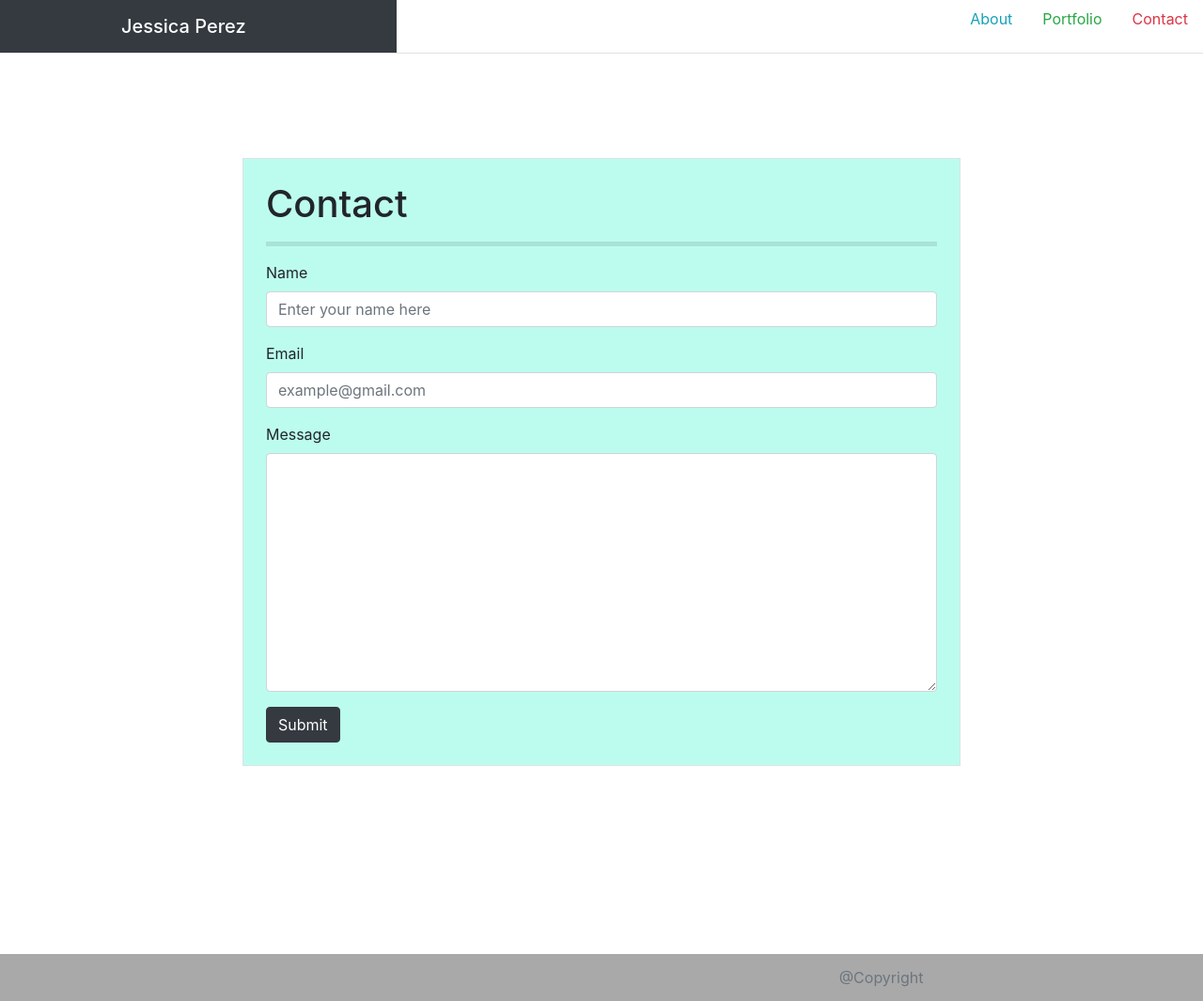
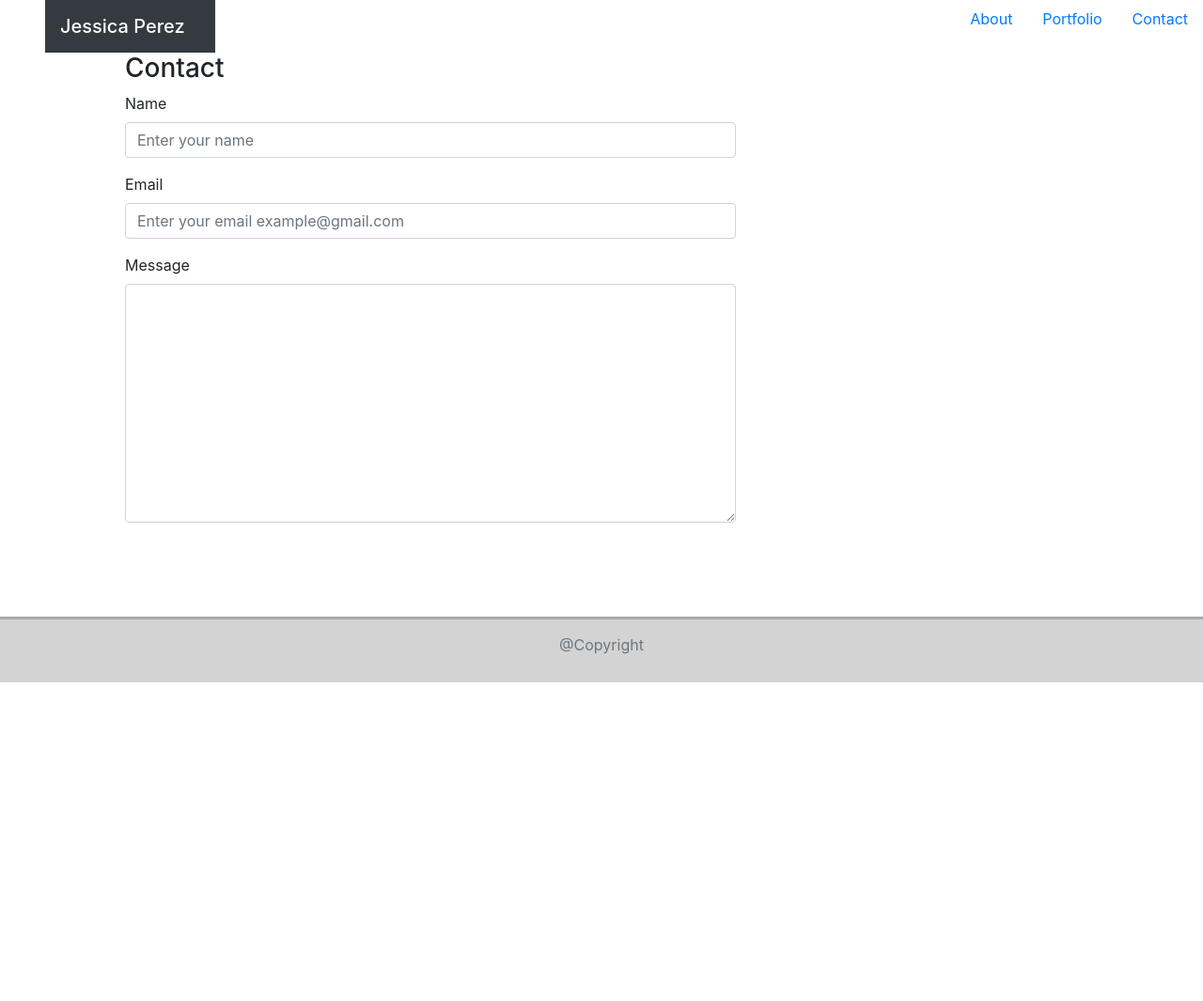
Before and after one commit to JessicaPerez1/Responsive-Portfolio-Homework-2, a plain HTML site: page contact.html in a window 1280 px wide. Shown: the whole page at 94% size. After the commit the page ends 800 px from the top, so only its background shows below. Drawn offline with nearby package versions, Linux system fonts and the light colour scheme.

Commit message:
Improved html code

```diff
--- a/contact.html
+++ b/contact.html
@@ -3,87 +3,67 @@
   <head>
     <meta charset="UTF-8" />
     <meta name="viewport" content="width=device-width, initial-scale=1.0" />
-    <title>My CONTACT page</title>
+    <title>Contact</title>
     <link
       rel="stylesheet"
       href="https://stackpath.bootstrapcdn.com/bootstrap/4.5.0/css/bootstrap.min.css"
       integrity="sha384-9aIt2nRpC12Uk9gS9baDl411NQApFmC26EwAOH8WgZl5MYYxFfc+NcPb1dKGj7Sk"
       crossorigin="anonymous"
     />
-    <link rel="stylesheet" href="style-contact.css" />
+    <link rel="stylesheet" href="style-contact.css">
   </head>
 
   <body>
-    <!-- container name and nav elements -->
-    <header class="container-fluid mb-5">
-      <div class="row d-flex fixed-top border-bottom">
-        <!-- navbar name-->
-        <div
-          class="col-12 col-sm-4 mx-0 p-0 d-flex justify-content-center bg-dark"
-        >
-          <nav class="navbar navbar-dark bg-dark">
-            <span class="navbar-brand mb-0 h1">Jessica Perez</span>
+    <!-- header container -->
+  <div class="container d-flex mx-md-2"></div>
+    <!-- navbar -->
+      <nav class="navbar navbar-dark bg-dark d-flex justify-content-center justify-content-md-start float-md-left mx-md-5">
+        <span class="navbar-brand mb-0 h1  ">Jessica Perez</span>
+      </nav>
+    <!-- nav elements -->
+      <nav class="nav d-flex justify-content-center justify-content-md-end float-md-right">
+        <a class="nav-link active" href="#">About</a>
+        <a class="nav-link" href="#">Portfolio</a>
+        <a class="nav-link" href="#">Contact</a>
       </nav>
   </div>
-        <!-- nav items-->
-        <div
-          class="col-12 col-sm-8 d-flex justify-content-center justify-content-sm-end"
-        >
-          <nav class="nav">
-            <a class="nav-link active text-info" href="#">About</a>
-            <a class="nav-link text-success" href="#">Portfolio</a>
-            <a class="nav-link text-danger" href="#">Contact</a>
-          </nav>
-        </div>
-      </div>
-    </header>
-    <!-- main container -->
-    <div class="row">
-      <main
-        class="container col-10 col-lg-7 border p-4 mx-6 mx-sm-auto"
-        style="margin-top: 120px; margin-bottom: 200px;"
-      >
-        <h1>Contact</h1>
-        <hr />
+</br>
   <!-- form -->
-        <form>
+  <div class="container">
+  <form class="form mt-3 mx-lg-5" style="max-width: 650px;">
+    <h3>Contact</h3>
         <div class="form-group">
           <label for="exampleInputName">Name</label>
-            <input
-              type="name"
-              class="form-control"
-              id="exampleInputName"
-              placeholder="Enter your name here"
-            />
+          <input type="name" class="form-control" id="exampleInputName" placeholder="Enter your name">
         </div>
     <div class="form-group">
       <label for="exampleInputEmail1">Email</label>
-            <input
-              type="email"
-              class="form-control"
-              id="exampleInputEmail1"
-              aria-describedby="emailHelp"
-              placeholder="example@gmail.com"
-            />
+      <input type="email" class="form-control" id="exampleInputEmail1" placeholder="Enter your email example@gmail.com" aria-describedby="emailHelp">
     </div>
       <div class="form-group">
         <label for="exampleFormControlTextarea1">Message</label>
-            <textarea
-              class="form-control"
-              id="exampleFormControlTextarea1"
-              rows="10"
-            ></textarea>
+        <textarea class="form-control" id="exampleFormControlTextarea1" rows="10"></textarea>
       </div>
-          <button type="submit" class="btn btn-dark">Submit</button>
   </form>
-      </main>
 </div>
+  <!-- footer -->
+    <footer class="footer text-muted">
+      @Copyright </footer>
 
-    <footer class="footer d-flex" style="height: 50px;">
-      <hr />
-      <div class="footer text-muted">
-        @Copyright
-      </div>
-    </footer>
+    <script
+      src="https://code.jquery.com/jquery-3.5.1.slim.min.js"
+      integrity="sha384-DfXdz2htPH0lsSSs5nCTpuj/zy4C+OGpamoFVy38MVBnE+IbbVYUew+OrCXaRkfj"
+      crossorigin="anonymous"
+    ></script>
+    <script
+      src="https://cdn.jsdelivr.net/npm/popper.js@1.16.0/dist/umd/popper.min.js"
+      integrity="sha384-Q6E9RHvbIyZFJoft+2mJbHaEWldlvI9IOYy5n3zV9zzTtmI3UksdQRVvoxMfooAo"
+      crossorigin="anonymous"
+    ></script>
+    <script
+      src="https://stackpath.bootstrapcdn.com/bootstrap/4.5.0/js/bootstrap.min.js"
+      integrity="sha384-OgVRvuATP1z7JjHLkuOU7Xw704+h835Lr+6QL9UvYjZE3Ipu6Tp75j7Bh/kR0JKI"
+      crossorigin="anonymous"
+    ></script>
   </body>
 </html>
--- a/style-contact.css
+++ b/style-contact.css
@@ -1,13 +1,15 @@
-main {
-  background-color: #bcfcee;
-}
-hr {
-  border-width: 5px;
-  color: darkgrey;
+.card {
+  margin-bottom: 0;
 }
 footer {
-  background-color: darkgrey;
+  margin-top: 100px;
+  margin-bottom: 0px;
+  padding-top: 15px;
+  background-color: lightgray;
+  text-align: center;
+  height: 70px;
+  border-top: 3px solid darkgrey;
 }
-.footer {
-  margin: auto;
+h3 {
+  clear: both;
 }
```
Also changed, not shown: 1 other file. Lines whose indentation alone changed are shown as unchanged.
